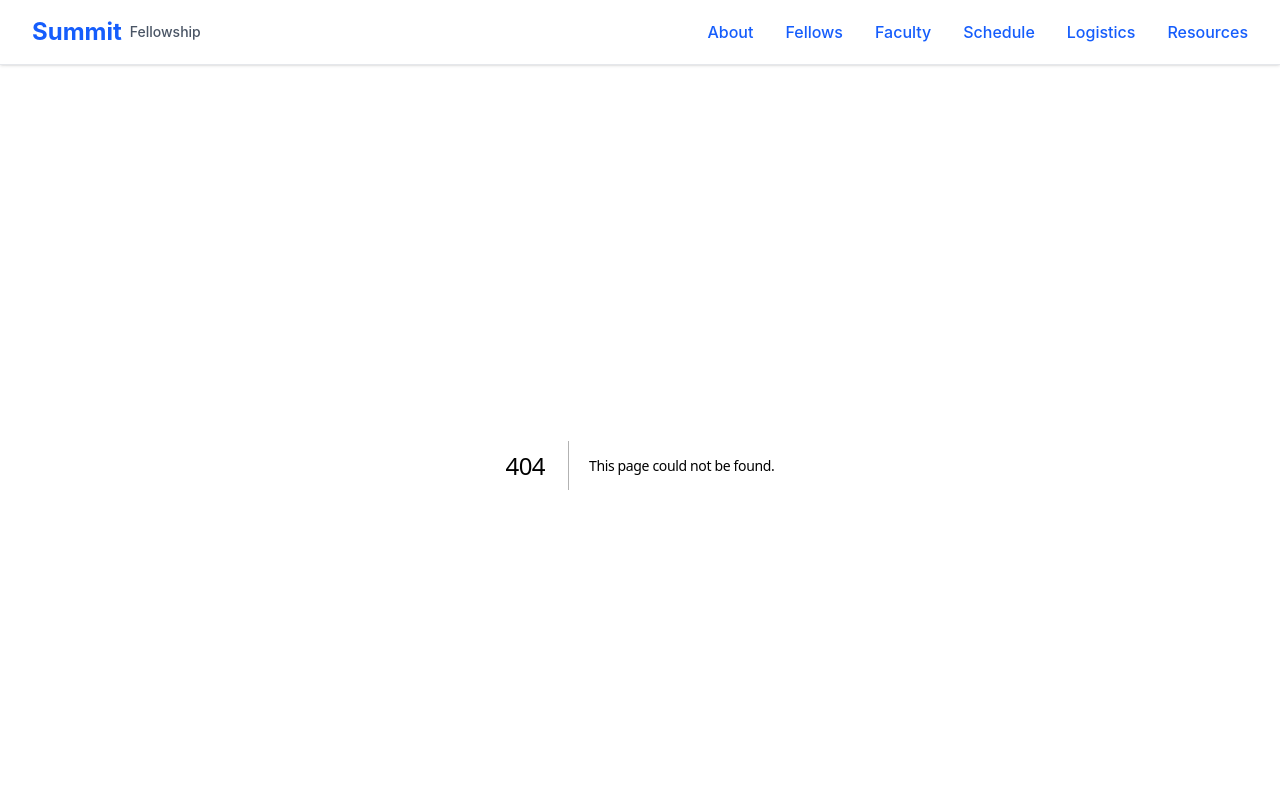
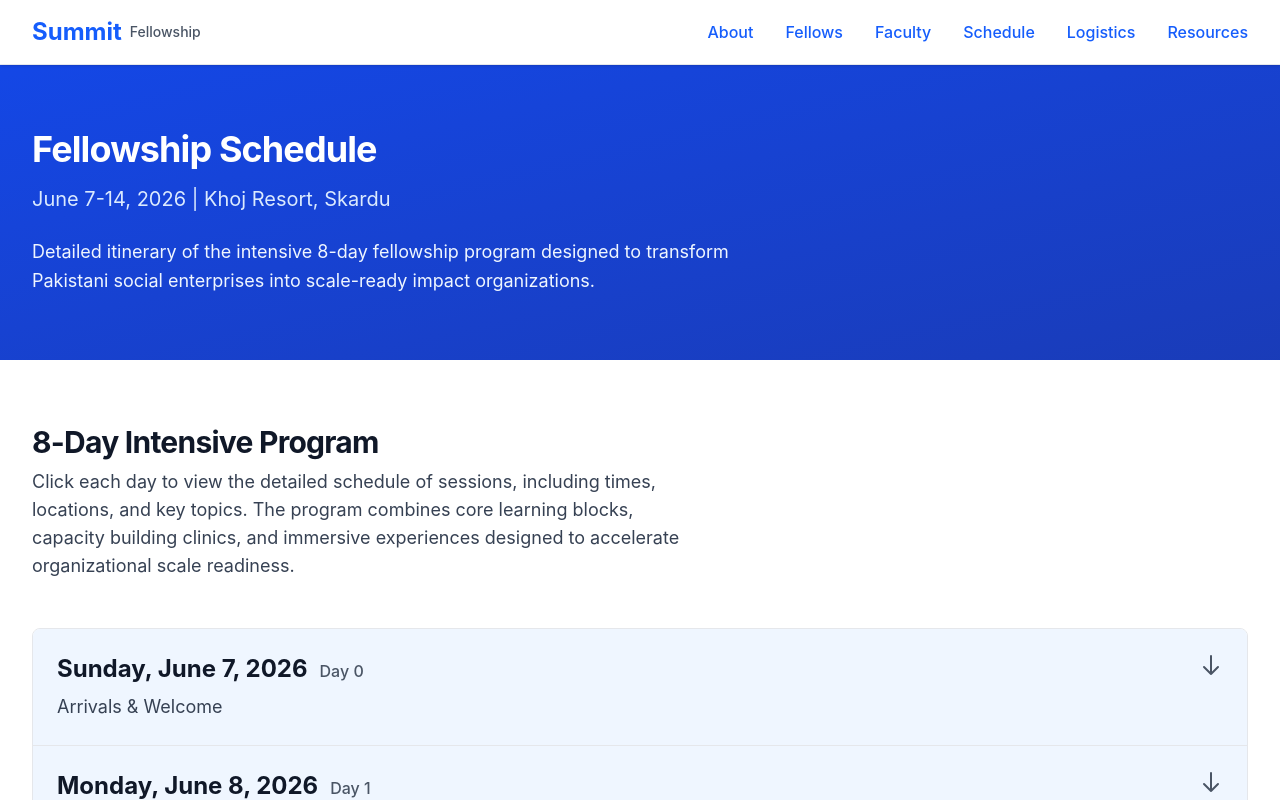
Before and after one commit to usmanjaved-droid/summit-fellowship-website, a Next.js app: page /schedule in a window 1280 px wide. Before the commit this address had no page. Shown: the top 800 px of the page. Built offline with nearby package versions, Linux system fonts and the light colour scheme.

Commit message:
feat: build schedule page with expandable day blocks

```diff
--- /dev/null
+++ b/app/components/ScheduleDay.tsx
@@ -0,0 +1,125 @@
+'use client';
+
+import { useState } from 'react';
+import { formatDate, formatTime } from '@/lib/utils';
+
+interface Session {
+  time: string;
+  title: string;
+  description: string;
+  topics: string[];
+  location?: string;
+}
+
+interface ScheduleDayProps {
+  date: string;
+  dayNumber: number;
+  dayName: string;
+  theme: string;
+  sessions: Session[];
+}
+
+export default function ScheduleDay({
+  date,
+  dayNumber,
+  dayName,
+  theme,
+  sessions,
+}: ScheduleDayProps) {
+  const [isExpanded, setIsExpanded] = useState(false);
+
+  return (
+    <div className="border-b border-gray-200">
+      {/* Header - Clickable */}
+      <button
+        onClick={() => setIsExpanded(!isExpanded)}
+        className="w-full bg-blue-50 hover:bg-blue-100 transition-colors p-4 sm:p-6 text-left cursor-pointer group min-h-[56px] sm:min-h-[64px] flex items-center"
+      >
+        <div className="flex items-start justify-between gap-4 w-full">
+          <div className="flex-1 min-w-0">
+            <div className="flex items-baseline gap-3 mb-2">
+              <h3 className="text-lg sm:text-xl font-bold text-gray-900">
+                {formatDate(date)}
+              </h3>
+              <span className="text-sm sm:text-base font-medium text-gray-600">
+                Day {dayNumber}
+              </span>
+            </div>
+            <p className="text-base sm:text-lg text-gray-700">
+              {theme}
+            </p>
+          </div>
+          <div
+            className={`flex-shrink-0 transition-transform duration-200 ${
+              isExpanded ? 'rotate-180' : ''
+            }`}
+          >
+            <svg
+              className="w-6 h-6 text-gray-600 group-hover:text-gray-900"
+              fill="none"
+              stroke="currentColor"
+              viewBox="0 0 24 24"
+            >
+              <path
+                strokeLinecap="round"
+                strokeLinejoin="round"
+                strokeWidth={2}
+                d="M19 14l-7 7m0 0l-7-7m7 7V3"
+              />
+            </svg>
+          </div>
+        </div>
+      </button>
+
+      {/* Sessions - Expanded Content */}
+      {isExpanded && (
+        <div className="bg-white p-4 sm:p-6 space-y-4 sm:space-y-6">
+          {sessions.map((session, index) => (
+            <div
+              key={index}
+              className="bg-gray-50 rounded-lg p-4 sm:p-5 border border-gray-200"
+            >
+              {/* Time and Title */}
+              <div className="mb-3">
+                <p className="text-sm font-semibold text-blue-700 mb-1">
+                  {formatTime(session.time)}
+                </p>
+                <h4 className="text-lg sm:text-xl font-bold text-gray-900">
+                  {session.title}
+                </h4>
+              </div>
+
+              {/* Description */}
+              {session.description && (
+                <p className="text-gray-700 mb-3 leading-relaxed text-sm sm:text-base">
+                  {session.description}
+                </p>
+              )}
+
+              {/* Location */}
+              {session.location && (
+                <p className="text-sm text-gray-600 mb-3">
+                  <span className="font-semibold">Location:</span> {session.location}
+                </p>
+              )}
+
+              {/* Topics */}
+              {session.topics && session.topics.length > 0 && (
+                <div className="flex flex-wrap gap-2">
+                  {session.topics.map((topic, topicIndex) => (
+                    <span
+                      key={topicIndex}
+                      className="inline-block bg-blue-100 text-blue-800 text-xs sm:text-sm px-3 py-1 rounded-full font-medium"
+                    >
+                      {topic}
+                    </span>
+                  ))}
+                </div>
+              )}
+            </div>
+          ))}
+        </div>
+      )}
+    </div>
+  );
+}
--- /dev/null
+++ b/app/schedule/page.tsx
@@ -0,0 +1,68 @@
+import HeroSection from '@/app/components/HeroSection';
+import ScheduleDay from '@/app/components/ScheduleDay';
+import scheduleData from '@/data/schedule.json';
+
+export default function SchedulePage() {
+  return (
+    <>
+      <HeroSection
+        title="Fellowship Schedule"
+        subtitle="June 7-14, 2026 | Khoj Resort, Skardu"
+        description="Detailed itinerary of the intensive 8-day fellowship program designed to transform Pakistani social enterprises into scale-ready impact organizations."
+      />
+
+      <section className="section bg-white">
+        <div className="container-max">
+          <div className="mb-12">
+            <h2 className="text-3xl font-bold mb-2 text-gray-900">
+              8-Day Intensive Program
+            </h2>
+            <p className="text-lg text-gray-700 max-w-2xl">
+              Click each day to view the detailed schedule of sessions, including times,
+              locations, and key topics. The program combines core learning blocks, capacity
+              building clinics, and immersive experiences designed to accelerate organizational
+              scale readiness.
+            </p>
+          </div>
+
+          {/* Schedule Days */}
+          <div className="bg-white rounded-lg border border-gray-200 overflow-hidden">
+            {scheduleData.days.map((day) => (
+              <ScheduleDay
+                key={day.dayNumber}
+                date={day.date}
+                dayNumber={day.dayNumber}
+                dayName={day.dayName}
+                theme={day.theme}
+                sessions={day.sessions}
+              />
+            ))}
+          </div>
+
+          {/* Footer Info */}
+          <div className="mt-12 bg-blue-50 rounded-lg p-6 sm:p-8">
+            <h3 className="text-xl font-bold text-gray-900 mb-4">About This Schedule</h3>
+            <div className="grid sm:grid-cols-2 gap-6 text-gray-700">
+              <div>
+                <h4 className="font-semibold text-gray-900 mb-2">Location</h4>
+                <p>Khoj Resort, Skardu (2,226m altitude)</p>
+              </div>
+              <div>
+                <h4 className="font-semibold text-gray-900 mb-2">Duration</h4>
+                <p>8 days • June 7-14, 2026</p>
+              </div>
+              <div>
+                <h4 className="font-semibold text-gray-900 mb-2">Format</h4>
+                <p>Intensive residential retreat with core learning blocks, clinics, and peer sessions</p>
+              </div>
+              <div>
+                <h4 className="font-semibold text-gray-900 mb-2">Activities</h4>
+                <p>Workshops, 1-on-1 mentoring, Demo Day, fireside chats, and cultural experiences</p>
+              </div>
+            </div>
+          </div>
+        </div>
+      </section>
+    </>
+  );
+}
```
